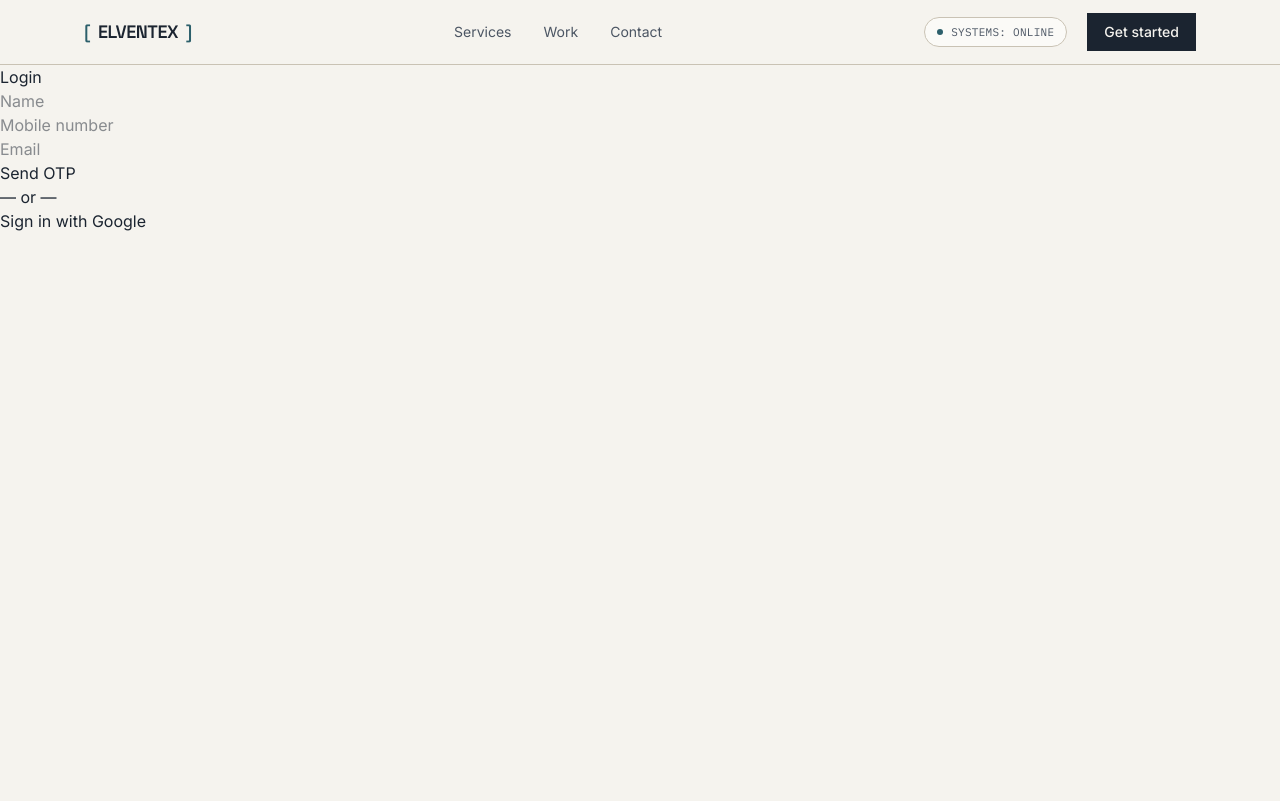
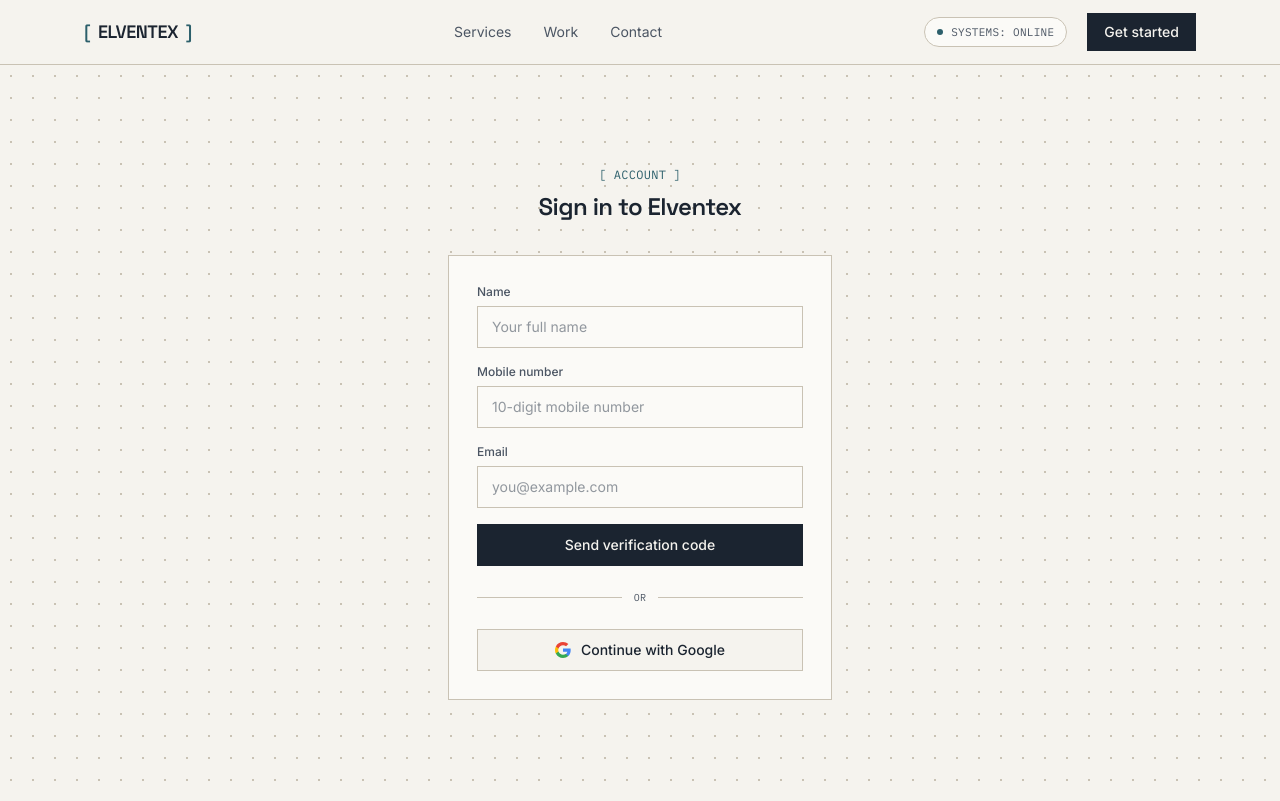
Before and after one commit to Ritesh10506/ElventexTechnology, a Next.js app in the folder frontend/: page /login in a window 1280 px wide. Built offline with nearby package versions, Linux system fonts and the light colour scheme.

Commit message:
Redesign login page to match blueprint theme

```diff
--- a/frontend/src/app/login/page.js
+++ b/frontend/src/app/login/page.js
@@ -14,6 +14,7 @@
   const [code, setCode] = useState("");
   const [error, setError] = useState("");
   const [token, setToken] = useState("");
+  const [submitting, setSubmitting] = useState(false);
 
   useEffect(() => {
     const existingToken = getToken();
@@ -25,17 +26,21 @@
   async function handleRequestOtp(e) {
     e.preventDefault();
     setError("");
+    setSubmitting(true);
     try {
       await requestOtp(name, mobileNumber, email);
       setStep("otp");
     } catch (err) {
       setError(err.message);
+    } finally {
+      setSubmitting(false);
     }
   }
 
   async function handleVerifyOtp(e) {
     e.preventDefault();
     setError("");
+    setSubmitting(true);
     try {
       const data = await verifyOtp(email, code);
       setToken(data.access_token);
@@ -43,72 +48,183 @@
       router.push("/dashboard");
     } catch (err) {
       setError(err.message);
+      setSubmitting(false);
     }
   }
 
+  const inputClasses =
+    "w-full border border-line bg-paper-raised px-3.5 py-2.5 text-sm text-ink placeholder:text-ink-soft/60 outline-none transition-colors focus:border-blueprint";
+
   if (token) {
     return (
-      <main>
-        <h1>Logged in!</h1>
-        <p>Welcome, {name}. Redirecting to your dashboard...</p>
+      <main className="blueprint-grid flex min-h-[calc(100vh-4rem)] items-center justify-center px-5">
+        <div className="w-full max-w-sm border border-line bg-paper-raised p-8 text-center">
+          <div className="mx-auto mb-4 flex h-10 w-10 items-center justify-center border border-blueprint text-blueprint">
+            <svg viewBox="0 0 24 24" fill="none" stroke="currentColor" strokeWidth="1.5" className="h-5 w-5">
+              <path d="M4 12l5 5L20 6" />
+            </svg>
+          </div>
+          <h1 className="font-[family-name:var(--font-display)] text-xl font-semibold text-ink">
+            You&rsquo;re in
+          </h1>
+          <p className="mt-2 text-sm text-ink-soft">
+            Welcome, {name || "back"}. Taking you to your dashboard…
+          </p>
+        </div>
       </main>
     );
   }
 
   return (
-    <main>
-      <h1>Login</h1>
+    <main className="blueprint-grid flex min-h-[calc(100vh-4rem)] items-center justify-center px-5 py-16">
+      <div className="w-full max-w-sm">
+        <p className="mb-2 text-center font-[family-name:var(--font-mono)] text-xs tracking-wide text-blueprint">
+          [ ACCOUNT ]
+        </p>
+        <h1 className="mb-8 text-center font-[family-name:var(--font-display)] text-2xl font-semibold tracking-tight text-ink">
+          {step === "form" ? "Sign in to Elventex" : "Check your email"}
+        </h1>
 
+        <div className="border border-line bg-paper-raised p-7">
           {step === "form" && (
             <>
-          <form onSubmit={handleRequestOtp}>
+              <form onSubmit={handleRequestOtp} className="space-y-4">
+                <div>
+                  <label className="mb-1.5 block text-xs font-medium text-ink-soft">
+                    Name
+                  </label>
                   <input
-              placeholder="Name"
+                    className={inputClasses}
+                    placeholder="Your full name"
                     value={name}
                     onChange={(e) => setName(e.target.value)}
                     required
                   />
-            <br />
+                </div>
+
+                <div>
+                  <label className="mb-1.5 block text-xs font-medium text-ink-soft">
+                    Mobile number
+                  </label>
                   <input
-              placeholder="Mobile number"
+                    className={inputClasses}
+                    placeholder="10-digit mobile number"
                     value={mobileNumber}
                     onChange={(e) => setMobileNumber(e.target.value)}
                     required
                   />
-            <br />
+                </div>
+
+                <div>
+                  <label className="mb-1.5 block text-xs font-medium text-ink-soft">
+                    Email
+                  </label>
                   <input
+                    className={inputClasses}
                     type="email"
-              placeholder="Email"
+                    placeholder="you@example.com"
                     value={email}
                     onChange={(e) => setEmail(e.target.value)}
                     required
                   />
-            <br />
-            <button type="submit">Send OTP</button>
+                </div>
+
+                <button
+                  type="submit"
+                  disabled={submitting}
+                  className="w-full border border-ink bg-ink py-2.5 text-sm font-medium text-paper transition-colors hover:bg-blueprint hover:border-blueprint disabled:cursor-not-allowed disabled:opacity-60"
+                >
+                  {submitting ? "Sending code…" : "Send verification code"}
+                </button>
               </form>
 
-          <p>— or —</p>
-          <a href="http://localhost:8000/auth/google/login">
-            Sign in with Google
+              <div className="my-6 flex items-center gap-3">
+                <div className="h-px flex-1 bg-line" />
+                <span className="font-[family-name:var(--font-mono)] text-[10px] tracking-wide text-ink-soft">
+                  OR
+                </span>
+                <div className="h-px flex-1 bg-line" />
+              </div>
+
+              <a
+                href="http://localhost:8000/auth/google/login"
+                className="flex w-full items-center justify-center gap-2.5 border border-line bg-paper py-2.5 text-sm font-medium text-ink transition-colors hover:border-blueprint hover:text-blueprint"
+              >
+                <svg viewBox="0 0 24 24" className="h-4 w-4">
+                  <path
+                    fill="#4285F4"
+                    d="M23.52 12.27c0-.85-.08-1.67-.22-2.45H12v4.64h6.47a5.53 5.53 0 0 1-2.4 3.63v3h3.87c2.27-2.09 3.58-5.17 3.58-8.82Z"
+                  />
+                  <path
+                    fill="#34A853"
+                    d="M12 24c3.24 0 5.96-1.07 7.94-2.91l-3.87-3c-1.08.72-2.45 1.15-4.07 1.15-3.13 0-5.78-2.11-6.73-4.96H1.27v3.1A12 12 0 0 0 12 24Z"
+                  />
+                  <path
+                    fill="#FBBC05"
+                    d="M5.27 14.28A7.2 7.2 0 0 1 4.89 12c0-.79.14-1.56.38-2.28v-3.1H1.27A12 12 0 0 0 0 12c0 1.94.46 3.77 1.27 5.38l4-3.1Z"
+                  />
+                  <path
+                    fill="#EA4335"
+                    d="M12 4.75c1.77 0 3.35.61 4.6 1.8l3.42-3.42C17.95 1.19 15.24 0 12 0 7.31 0 3.26 2.69 1.27 6.62l4 3.1C6.22 6.86 8.87 4.75 12 4.75Z"
+                  />
+                </svg>
+                Continue with Google
               </a>
             </>
           )}
 
           {step === "otp" && (
-        <form onSubmit={handleVerifyOtp}>
-          <p>Enter the code sent to {email}</p>
+            <form onSubmit={handleVerifyOtp} className="space-y-4">
+              <p className="text-sm text-ink-soft">
+                We sent a 6-digit code to{" "}
+                <span className="font-medium text-ink">{email}</span>.
+              </p>
+
+              <div>
+                <label className="mb-1.5 block text-xs font-medium text-ink-soft">
+                  Verification code
+                </label>
                 <input
-            placeholder="6-digit code"
+                  className={`${inputClasses} text-center font-[family-name:var(--font-mono)] text-lg tracking-[0.5em]`}
+                  placeholder="000000"
+                  inputMode="numeric"
+                  maxLength={6}
                   value={code}
                   onChange={(e) => setCode(e.target.value)}
                   required
+                  autoFocus
                 />
-          <br />
-          <button type="submit">Verify</button>
+              </div>
+
+              <button
+                type="submit"
+                disabled={submitting}
+                className="w-full border border-ink bg-ink py-2.5 text-sm font-medium text-paper transition-colors hover:bg-blueprint hover:border-blueprint disabled:cursor-not-allowed disabled:opacity-60"
+              >
+                {submitting ? "Verifying…" : "Verify & continue"}
+              </button>
+
+              <button
+                type="button"
+                onClick={() => {
+                  setStep("form");
+                  setCode("");
+                  setError("");
+                }}
+                className="w-full text-center text-xs text-ink-soft transition-colors hover:text-blueprint"
+              >
+                ← Use a different email
+              </button>
             </form>
           )}
 
-      {error && <p style={{ color: "red" }}>{error}</p>}
+          {error && (
+            <p className="mt-4 border border-signal/40 bg-signal/10 px-3 py-2 text-xs text-ink">
+              {error}
+            </p>
+          )}
+        </div>
+      </div>
     </main>
   );
 }
```
Lines whose indentation alone changed are shown as unchanged.
